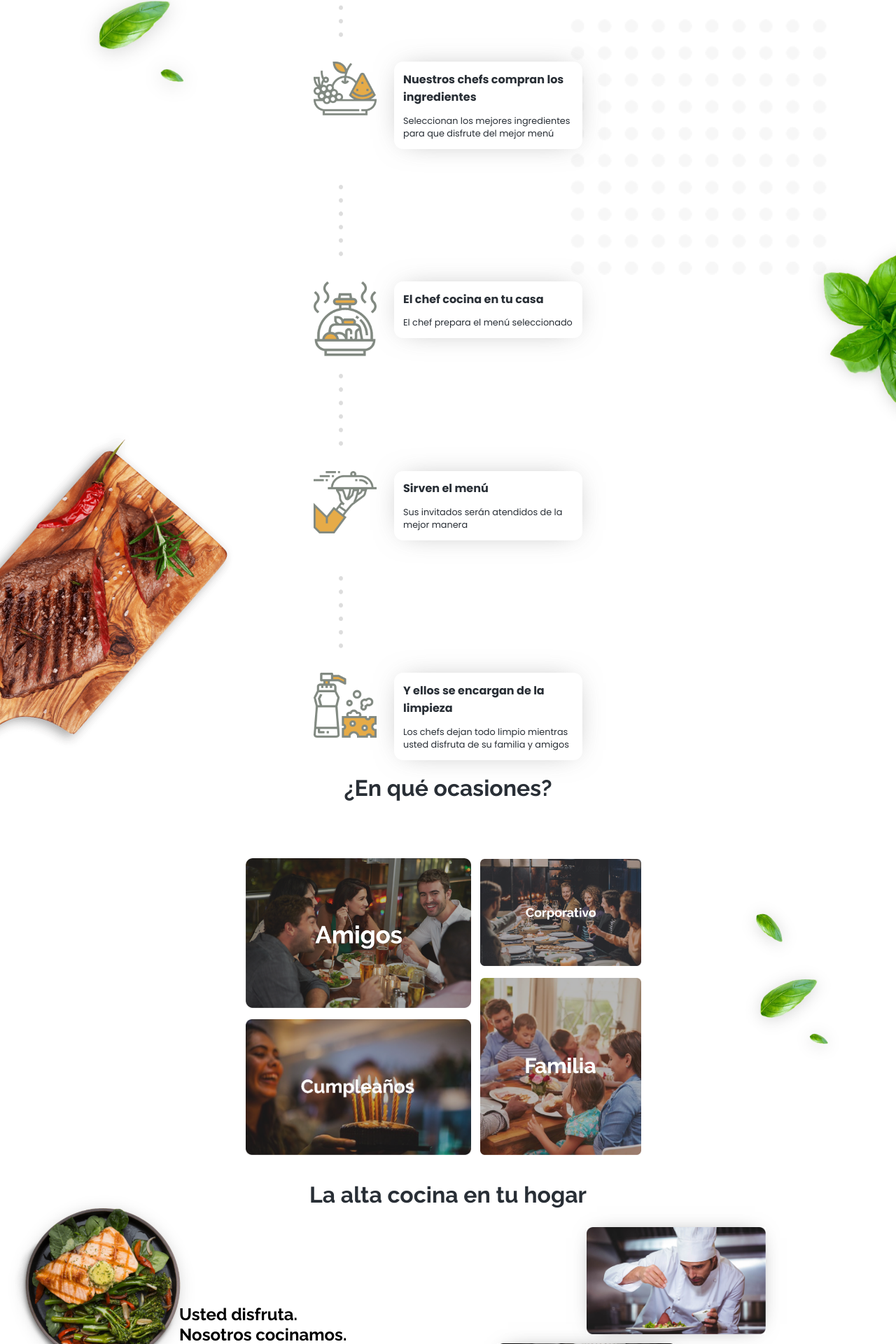
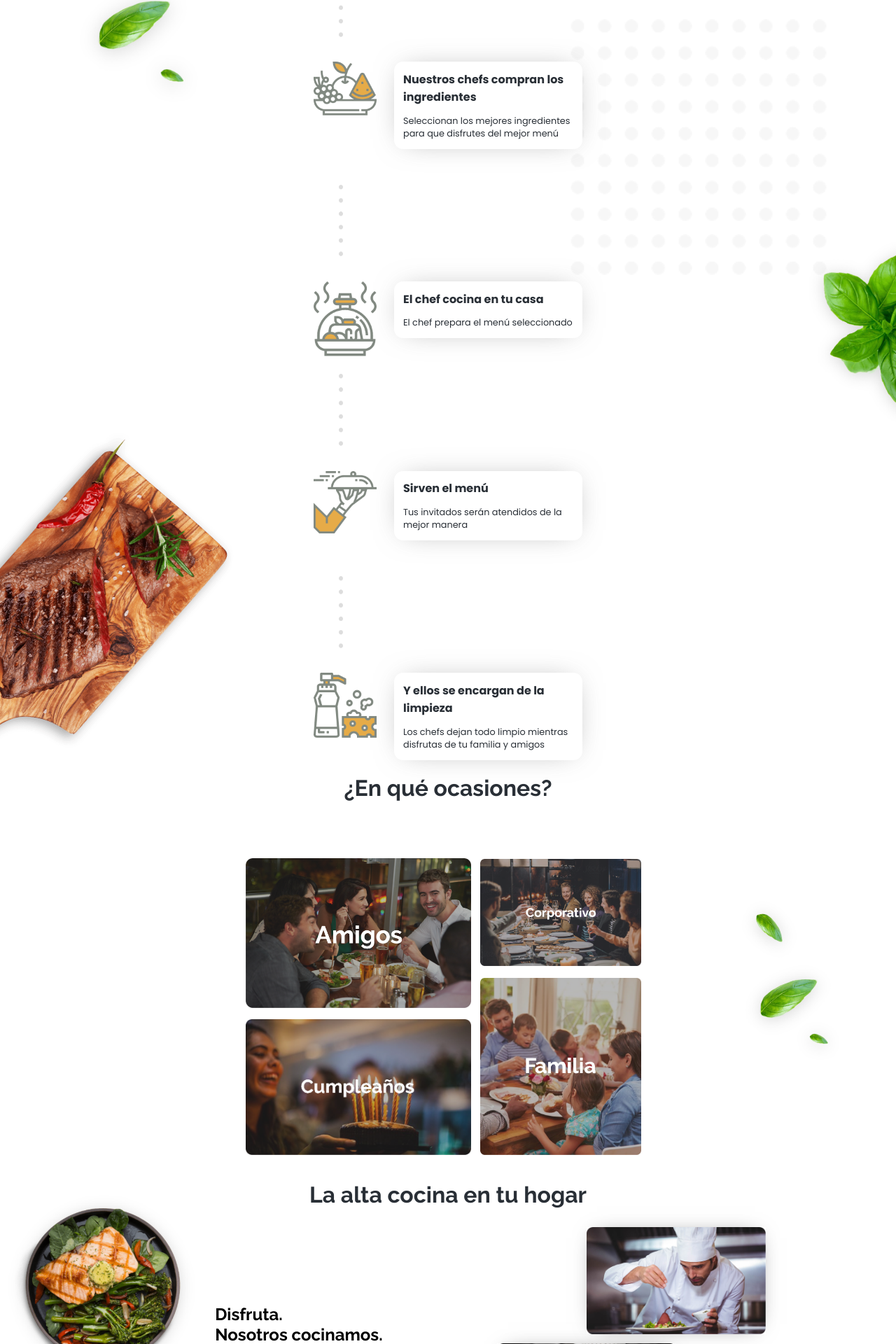
Before and after one commit to oviedo97fer/ShefMe-LandingPage, a React (Create React App) app: page / in a window 1280 px wide. Shown: the part 1127-3047 px from the top of the page at 70% size. Built offline with nearby package versions, Linux system fonts and the light colour scheme.

Commit message:
Changelog: modifying text and titles

```diff
--- a/src/views/HowWork/index.js
+++ b/src/views/HowWork/index.js
@@ -21,7 +21,7 @@ const cards = [
     },
     {
         title: 'Nuestros chefs compran los ingredientes',
-        desc: 'Seleccionan los mejores ingredientes para que disfrute del mejor menú',
+        desc: 'Seleccionan los mejores ingredientes para que disfrutes del mejor menú',
         icon: ingredients,
         dots: true
     },
@@ -33,13 +33,13 @@ const cards = [
     },
     {
         title: 'Sirven el menú',
-        desc: 'Sus invitados serán atendidos de la mejor manera',
+        desc: 'Tus invitados serán atendidos de la mejor manera',
         icon: waiter,
         dots: true
     },
     {
         title: 'Y ellos se encargan de la limpieza',
-        desc: 'Los chefs dejan todo limpio mientras usted disfruta de su familia y amigos',
+        desc: 'Los chefs dejan todo limpio mientras disfrutas de tu familia y amigos',
         icon: soap,
         dots: false
     }
--- a/src/views/RegisterCTA/index.js
+++ b/src/views/RegisterCTA/index.js
@@ -14,7 +14,7 @@ import cooker from '../../assets/cooker.png'
 
 const data = [
     {
-        title:'¿Necesita un chef?',
+        title:'¿Necesitas un chef?',
         desc:'Ya sea un evento de amigos, una cena familiar o un evento corporativo',
         btn:'Quiero un chef',
         icon: businessman
--- a/src/views/WhenView/index.js
+++ b/src/views/WhenView/index.js
@@ -27,7 +27,7 @@ const WhenView = ({handleToggle}) => {
                 <div className='gourmet'>
                 <h1 className='cocinaTitle'>La alta cocina en tu hogar</h1>
                     <div className='gourmetTitle'>
-                        <h2>Usted disfruta.<br/>Nosotros cocinamos.</h2>
+                        <h2>Disfruta.<br/>Nosotros cocinamos.</h2>
                         <p>Seleccionamos a los mejores chefs del rubro para acercarte menúes exquisitos y únicos.</p>
                         <a onClick={handleToggle}>Quiero un chef</a>
                     </div>
--- a/src/views/WhenView/style.css
+++ b/src/views/WhenView/style.css
@@ -44,7 +44,7 @@
 }
 .gourmetTitle{
     position: absolute;
-    left: 20%;
+    left: 24%;
     top: 30%;
 }
 .gourmetTitle h2{
```
